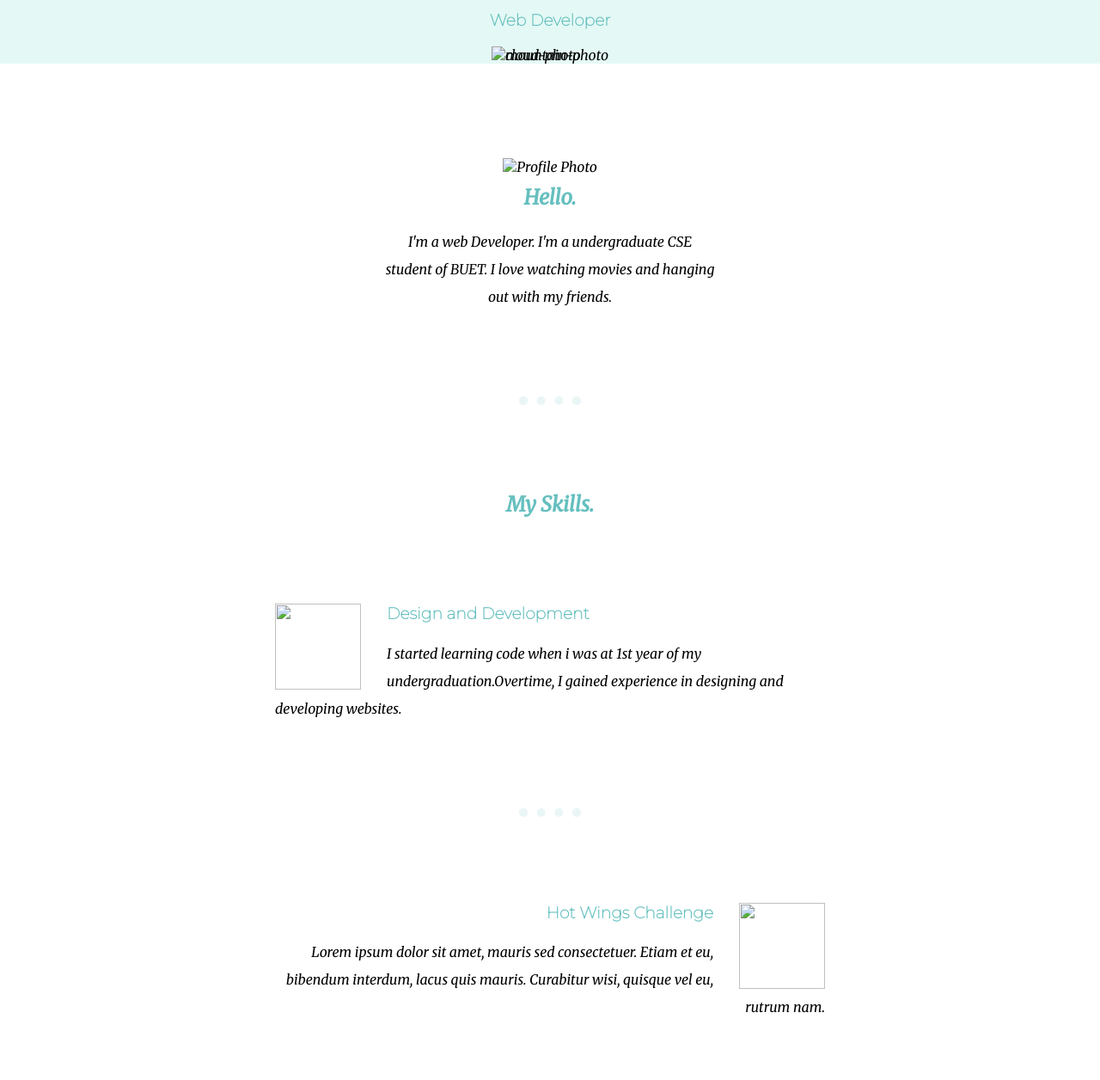
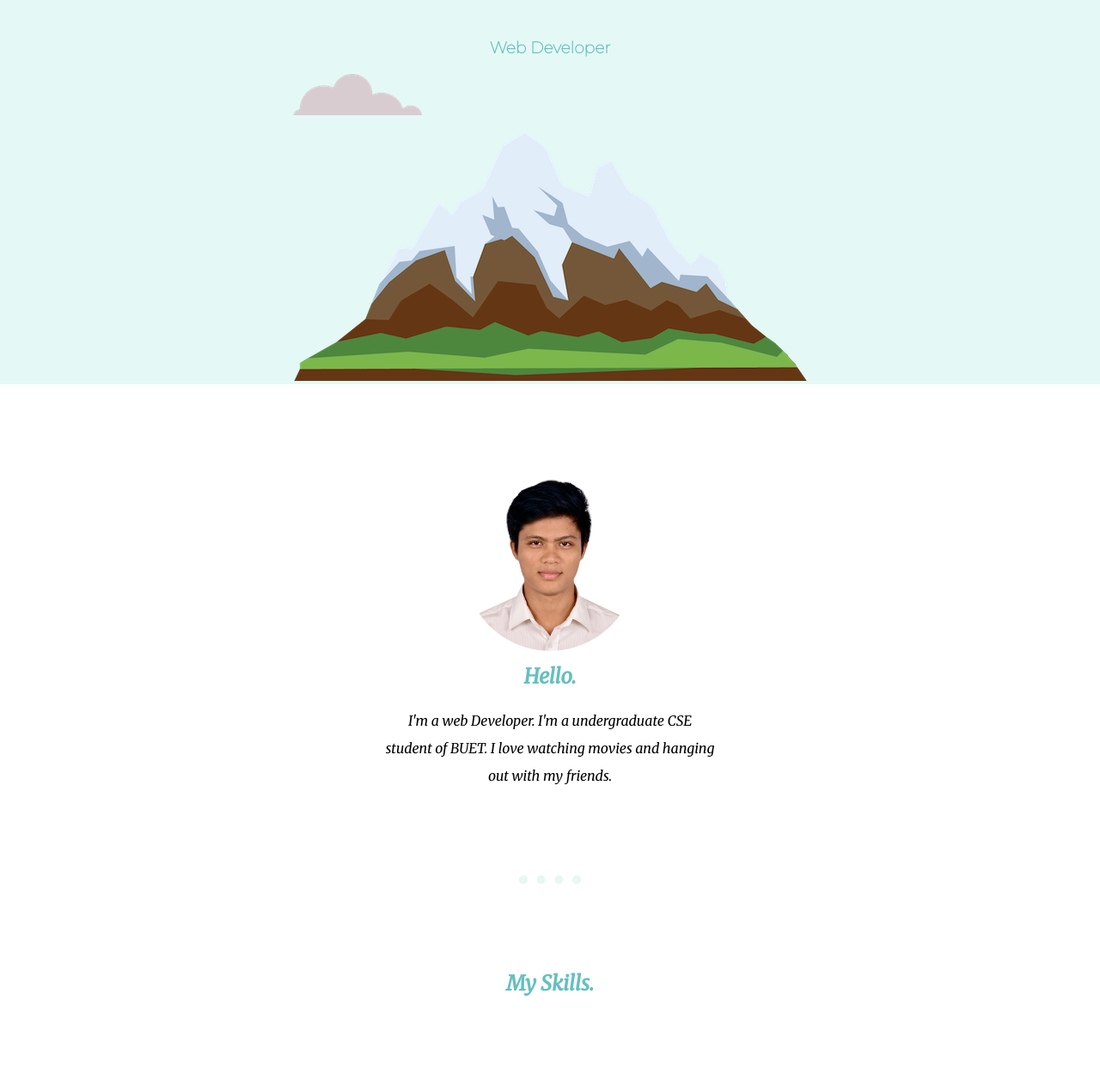
Before and after one commit to Pijushchakma/CV1, a plain HTML site: page index.html in a window 1280 px wide. Shown: the part 300-1556 px from the top of the page at 86% size. Drawn offline with Linux system fonts and the light colour scheme; files that its build step writes are made by us from their sources.

Commit message:
Update index.html

```diff
--- a/index.html
+++ b/index.html
@@ -3,21 +3,21 @@
   <head>
     <meta charset="utf-8">
     <title></title>
-    <link rel="stylesheet" href="CSS/style.css">
+    <link rel="stylesheet" href="style.css">
 
     <link href="https://fonts.googleapis.com/css2?family=Merriweather:ital,wght@1,300;1,400&family=Montserrat:ital,wght@0,100;1,100&family=Sacramento&display=swap" rel="stylesheet">
   </head>
   <body>
     <div class="top-container">
-      <img  class="top-cloud"src="image/cloud.png" alt="cloud-photo">
+      <img  class="top-cloud"src="cloud.png" alt="cloud-photo">
       <h1>I'm Pijush</h1>
       <h3>Web Developer</h3>
-      <img  class="bottom-cloud"src="image/cloud.png" alt="cloud-photo">
-      <img src="image/mountain.png" alt="mountain-photo">
+      <img  class="bottom-cloud"src="cloud.png" alt="cloud-photo">
+      <img src="mountain.png" alt="mountain-photo">
     </div>
     <div class="middle-container">
       <div class="profile">
-        <img  class="ami"src="image/circle-cropped.png" alt="Profile Photo">
+        <img  class="ami"src="circle-cropped.png" alt="Profile Photo">
         <h2>Hello.</h2>
         <p class="intro">I'm a web Developer. I'm a undergraduate CSE student of BUET. I love watching movies and hanging out with my friends. </p>
       </div>
@@ -25,13 +25,13 @@
       <div class="skills">
         <h2>My Skills.</h2>
         <div class="skill-row">
-          <img class="skillsss" src="image/skills.png" alt="">
+          <img class="skillsss" src="skills.png" alt="">
           <h3>Design and Development</h3>
           <p class="sk"> I started learning code when i was at 1st year of my undergraduation.Overtime, I gained experience in designing and developing websites.</p>
         </div>
         <hr>
         <div class="skill-row1">
-          <img class="chillies" src="image/chillies.png" alt="">
+          <img class="chillies" src="chillies.png" alt="">
           <h3>Hot Wings Challenge</h3>
           <p>Lorem ipsum dolor sit amet, mauris sed consectetuer. Etiam et eu, bibendum interdum, lacus quis mauris. Curabitur wisi, quisque vel eu, rutrum nam.</p>
         </div>
```
